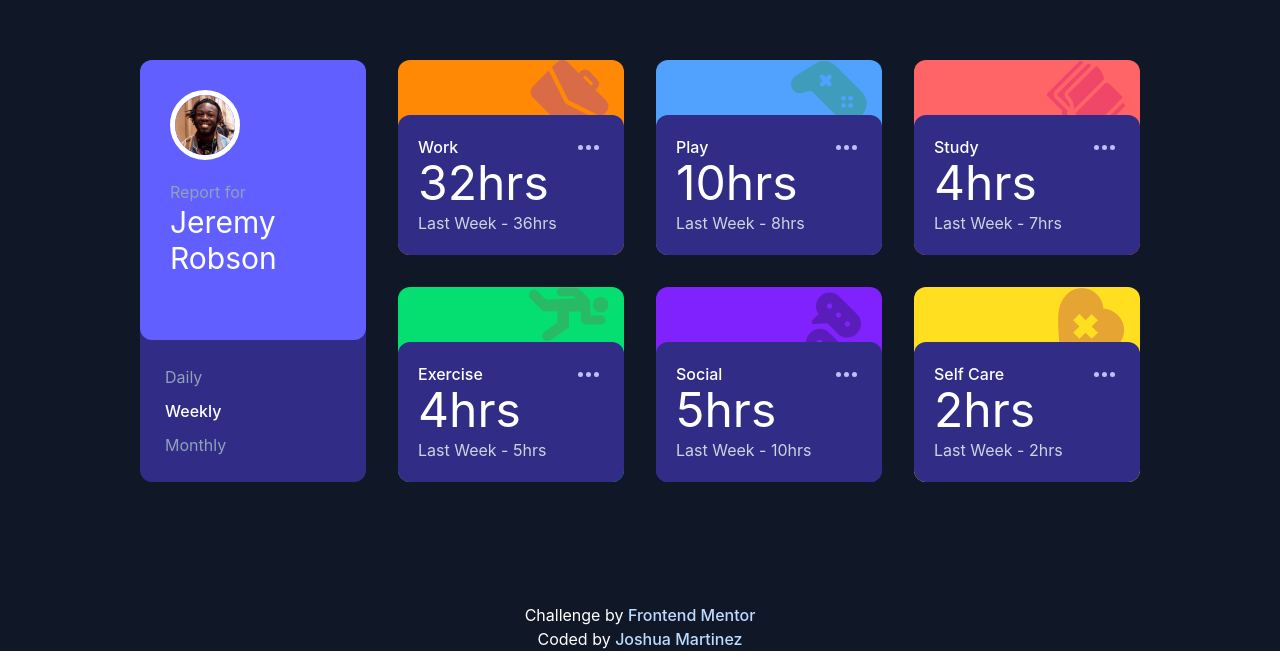
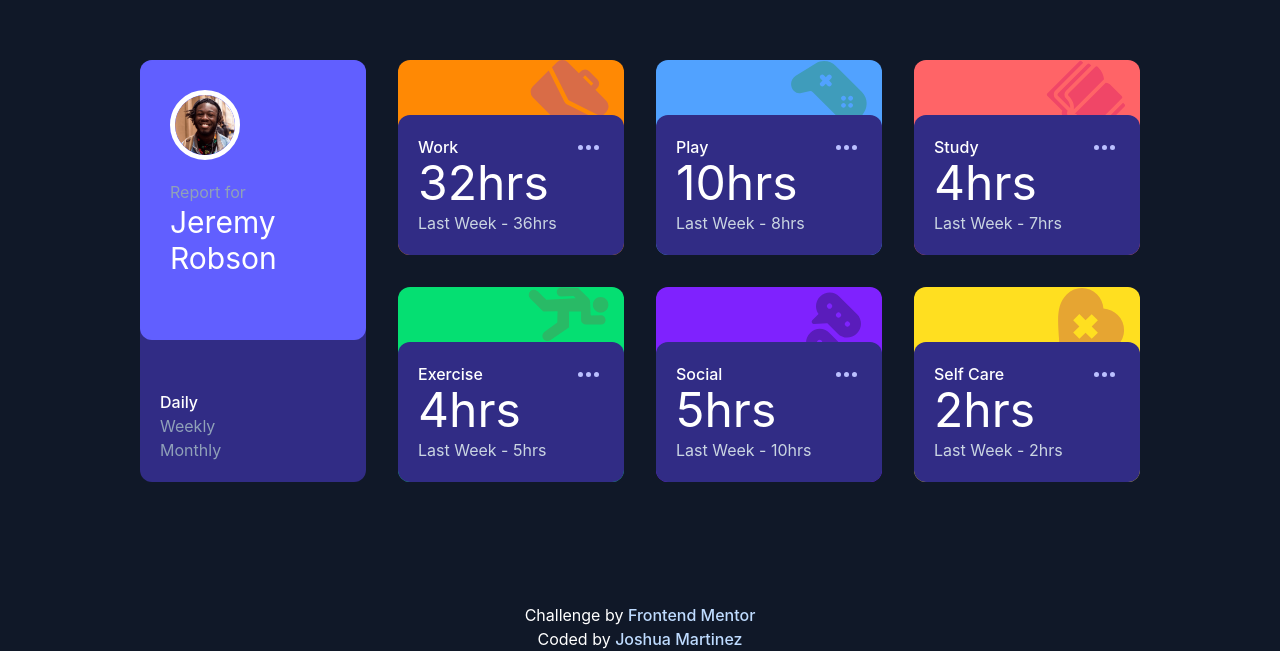
Before and after one commit to JoshuaM04/Time-Tracking-Dashboard, a React (Vite) app in the folder time-tracking-dashboard/: page / in a window 1280 px wide. Shown: the part 149-820 px from the top of the page. Built offline with nearby package versions, Linux system fonts and the light colour scheme.

Commit message:
Added two functions responsible for rendering the correct styles to the appropriate button that is selected.

```diff
--- a/time-tracking-dashboard/src/App.jsx
+++ b/time-tracking-dashboard/src/App.jsx
@@ -7,53 +7,47 @@ export default function Dashboard() {
   const bgColor = ["bg-orange-400", "bg-blue-400", "bg-red-400", "bg-green-400", "bg-violet-600", "bg-yellow-300"]
   const bgImage =["bg-[url(assets/images/icon-work.svg)]", "bg-[url(assets/images/icon-play.svg)]", "bg-[url(assets/images/icon-study.svg)]", "bg-[url(assets/images/icon-exercise.svg)]", "bg-[url(assets/images/icon-social.svg)]", "bg-[url(assets/images/icon-self-care.svg)]"];
   const [boxes, setBoxes] = useState(data);
-  const [display, setDisplay] = useState("timeframes.weekly.current");
   const [isDailySelected, setIsDailySelected] = useState(false);
   const [isWeeklySelected, setIsWeeklySelected] = useState(true);
-  const [isMonthlySelected, setIsMonthlySelected] = useState(false);
-  const [dailyStyle, setDailyStyle] = useState("daily-btn text-slate-400 hover:bg-violet-500 active:bg-violet-800 p-[5px] rounded-lg");
-  const [weeklyStyle, setWeeklyStyle] = useState("weekly-btn text-white font-medium hover:bg-violet-500 active:bg-violet-800 p-[5px] rounded-lg");
-  const [monthlyStyle, setMonthlyStyle] = useState("daily-btn text-slate-400 hover:bg-violet-500 active:bg-violet-800 p-[5px] rounded-lg");
   let count = -1;
 
-  function handleDisplay(displayType) {
-    if (displayType === "daily") {
-      setDailyStyle("text-white font-medium hover:bg-violet-500 active:bg-violet-800 p-[5px] rounded-lg");
-      setIsDailySelected(true);
+  function PeriodSelector() {
+    const [activePeriod, setActivePeriod] = useState('daily');
 
-      // Reset other styles
-      setWeeklyStyle("text-slate-400 hover:bg-violet-500 active:bg-violet-800 p-[5px] rounded-lg");
-      setMonthlyStyle("text-slate-400 hover:bg-violet-500 active:bg-violet-800 p-[5px] rounded-lg");
-
-      // Reset selection state
-      setIsWeeklySelected(false);
-      setIsMonthlySelected(false);
-    } else if (displayType === "weekly") {
-      setWeeklyStyle("text-white font-medium hover:bg-violet-500 active:bg-violet-800 p-[5px] rounded-lg");
-      setIsWeeklySelected(true);
-
-      // Reset other styles
-      setDailyStyle("text-slate-400 hover:bg-violet-500 active:bg-violet-800 p-[5px] rounded-lg");
-      setMonthlyStyle("text-slate-400 hover:bg-violet-500 active:bg-violet-800 p-[5px] rounded-lg");
-
-      // Reset selection state
-      setIsDailySelected(false);
-      setIsMonthlySelected(false);
-    } else if (displayType === "monthly") {
-      setMonthlyStyle("text-white font-medium hover:bg-violet-500 active:bg-violet-800 p-[5px] rounded-lg");
-      setIsMonthlySelected(true);
-
-      // Reset other styles
-      setDailyStyle("text-slate-400 hover:bg-violet-500 active:bg-violet-800 p-[5px] rounded-lg");
-      setWeeklyStyle("text-slate-400 hover:bg-violet-500 active:bg-violet-800 p-[5px] rounded-lg");
-
-      // Reset selection state
-      setIsDailySelected(false);
-      setIsWeeklySelected(false);
-    }
+    return (
+      <div className="flex justify-between xl:flex-col xl:items-start">
+        <SelectorButton
+          active={activePeriod === 'daily'}
+          onClick={() => setActivePeriod('daily')}
+        >
+          Daily
+        </SelectorButton>
+        <SelectorButton
+          active={activePeriod === 'weekly'}
+          onClick={() => setActivePeriod('weekly')}
+        >
+          Weekly
+        </SelectorButton>
+        <SelectorButton
+          active={activePeriod === 'monthly'}
+          onClick={() => setActivePeriod('monthly')}
+        >
+          Monthly
+        </SelectorButton>
+      </div>
+    )
   }
 
-  console.log("Value: " + boxes[0].timeframes.weekly.current);
+  function SelectorButton({active, onClick, children}) {
+    return (
+      <button
+        onClick={onClick}
+        className={`p-5px hover:bg-violet-500 ${active ? 'text-white font-medium' : 'text-slate-400'}`}
+      >
+        {children}
+      </button>
+    )
+  }
 
   return (
     <div className="parent-container min-h-screen p-[20px] pt-[60px] bg-gray-900 min-w-screen flex flex-col items-center justify-center">
@@ -67,11 +61,7 @@ export default function Dashboard() {
             </h1>
           </div>
 
-          <div className="flex justify-between xl:flex-col xl:items-start">
-            <button className={dailyStyle} onClick={() => handleDisplay("daily")}>Daily</button>
-            <button className={weeklyStyle} onClick={() => handleDisplay("weekly")}>Weekly</button>
-            <button className={monthlyStyle} onClick={() => handleDisplay("monthly")}>Monthly</button>
-          </div>
+          <PeriodSelector />
         </div>
 
         {
```
